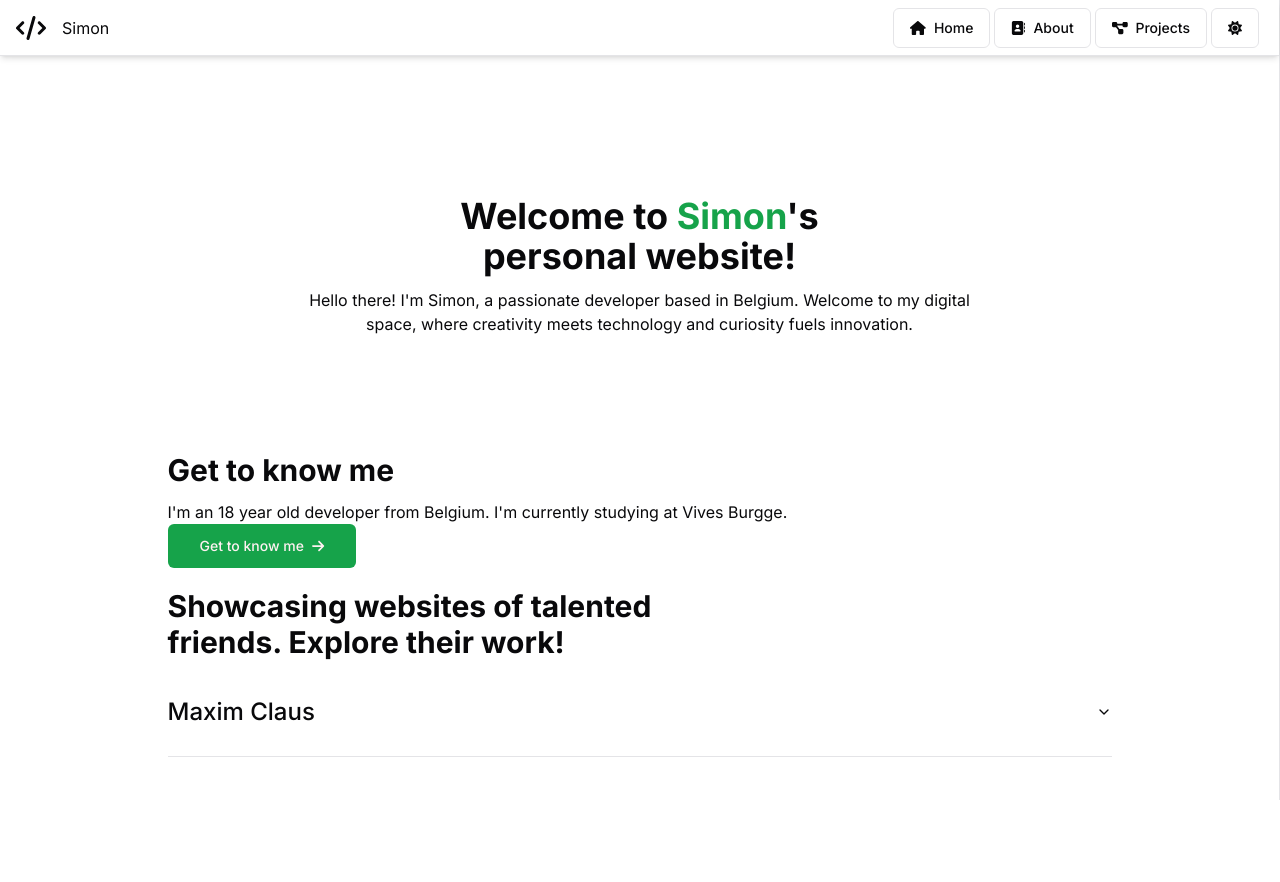
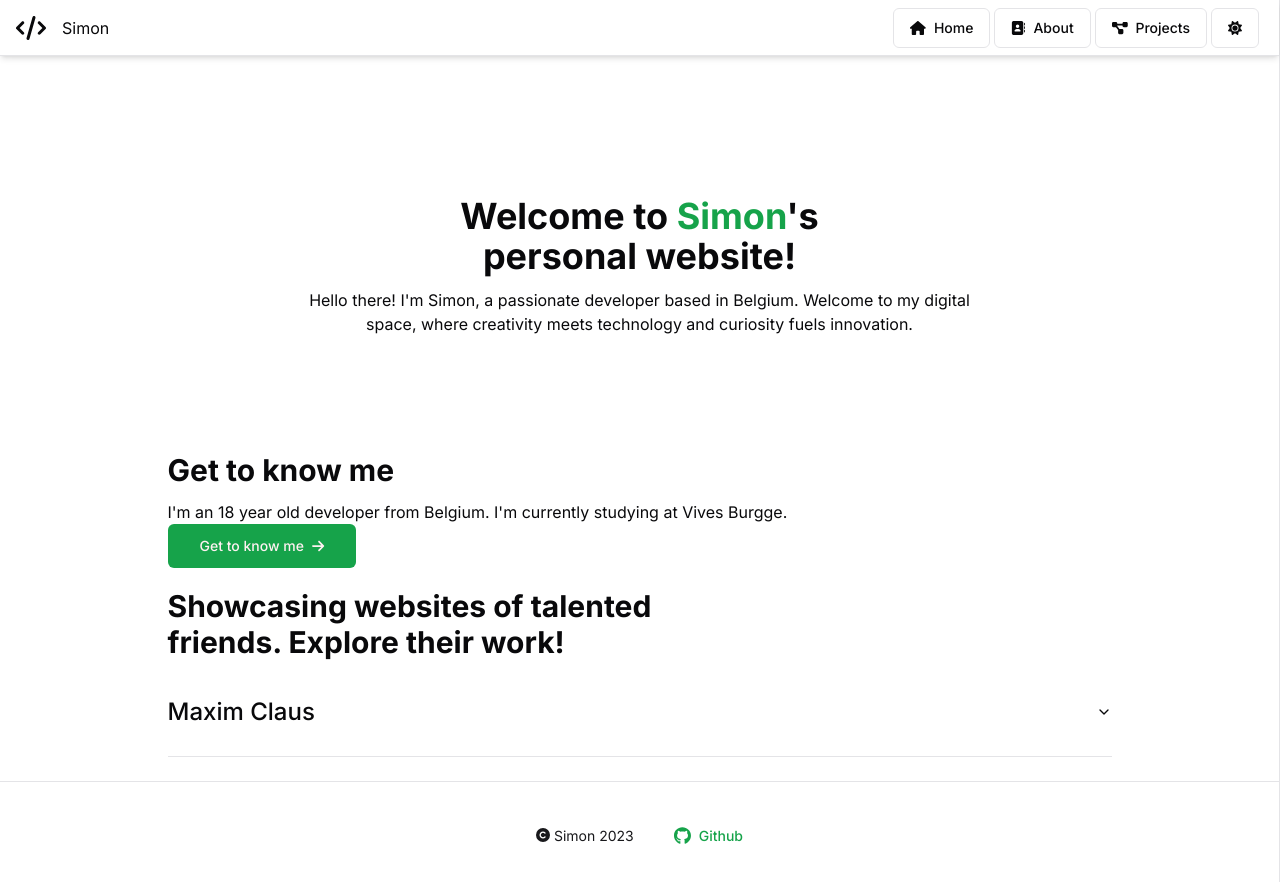
Before and after one commit to SimonStnn/website, a Next.js app: page / in a window 1280 px wide. Shown: the top 882 px of the page. Before the commit the page ends 800 px from the top, so only its background shows below. Built offline with nearby package versions, Linux system fonts and the light colour scheme.

Commit message:
Add footer to webpage

```diff
--- a/package.json
+++ b/package.json
@@ -10,6 +10,7 @@
   },
   "dependencies": {
     "@fortawesome/fontawesome-svg-core": "^6.4.2",
+    "@fortawesome/free-brands-svg-icons": "^6.4.2",
     "@fortawesome/free-solid-svg-icons": "^6.4.2",
     "@fortawesome/react-fontawesome": "^0.2.0",
     "@radix-ui/react-accordion": "^1.1.2",
--- a/src/app/layout.tsx
+++ b/src/app/layout.tsx
@@ -6,6 +6,7 @@ import { config } from "@fortawesome/fontawesome-svg-core";
 import { cn } from "@/lib/public/utils";
 import Navbar from "@/components/navbar";
 import { Providers } from "@/components/themechanger";
+import Footer from "@/components/footer";
 
 config.autoAddCss = false;
 
@@ -27,6 +28,7 @@ export default function RootLayout({
         <Providers>
           <Navbar />
           <main className="container m-auto py-6 px-10">{children}</main>
+          <Footer />
         </Providers>
       </body>
     </html>
--- /dev/null
+++ b/src/components/footer.tsx
@@ -0,0 +1,31 @@
+import React from "react";
+import { FontAwesomeIcon } from "@fortawesome/react-fontawesome";
+import { faGift } from "@fortawesome/free-solid-svg-icons";
+import Link from "next/link";
+import { buttonVariants } from "./ui/button";
+import { faGithub } from "@fortawesome/free-brands-svg-icons";
+import { faCopyright } from "@fortawesome/free-solid-svg-icons";
+
+export default function Footer() {
+  return (
+    <footer className="flex justify-center items-center h-28 border-t bg-background text-sm text-secondary-foreground">
+      <div className="flex gap-10">
+        <span><span className="sr-only">&copy;</span><FontAwesomeIcon icon={faCopyright}/> Simon 2023</span>
+        <span>
+          <Link
+            href={"https://github.com/SimonStnn"}
+            target="_blank"
+            className={buttonVariants({
+              variant: "link",
+              size: "0",
+              className: "flex gap-2",
+            })}
+          >
+            <FontAwesomeIcon icon={faGithub} size="lg" />
+            Github
+          </Link>
+        </span>
+      </div>
+    </footer>
+  );
+}
```
Also changed, not shown: 1 other file (tests, documents, lock files or other folders).
